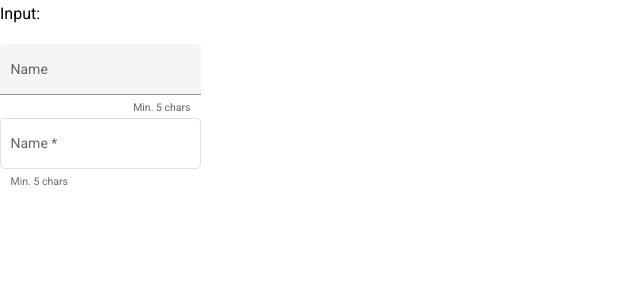
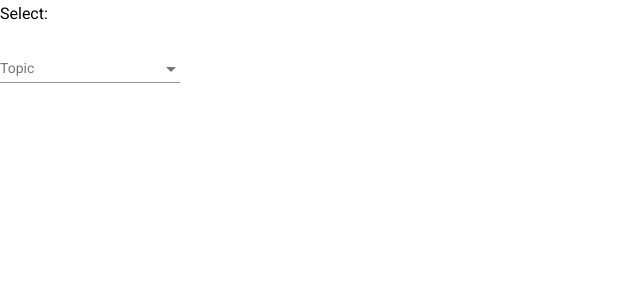
Before and after one commit to ItzhakVilensky/material-demo, an Angular app in the folder material/: page / in a window 1280 px wide. Shown: the top 300 px of the page, without its empty margins (0-640 px from the left). Built offline with nearby package versions, Linux system fonts and the light colour scheme.

Commit message:
MatSelectModule
mat-select + multiple
mat-optgroup
mat-option

```diff
--- a/material/src/app/app.component.html
+++ b/material/src/app/app.component.html
@@ -344,8 +344,7 @@
 
 
 
-<p class="mat-subheading-2">Input: </p>
-
+<!-- <p class="mat-subheading-2">Input: </p>
 <mat-form-field floatLabel="auto" hideRequiredMarker appearance="fill" color="accent">
   <mat-label>Name</mat-label>
   <input type="text" matInput required>
@@ -356,4 +355,27 @@
   <mat-label>Name</mat-label>
   <input type="text" matInput required>
   <mat-hint align="start">Min. 5 chars</mat-hint>
+</mat-form-field> -->
+
+
+
+
+<p class="mat-subheading-2">Select: </p>
+
+<mat-form-field>
+  <mat-label> Topic </mat-label>
+  <mat-select [(value)]="selectedValue" multiple>
+    <mat-option>NONE</mat-option>
+    <mat-optgroup label="web">
+      <mat-option value="opt 1">option 1</mat-option>
+      <mat-option value="opt 2">option 2</mat-option>
+      <mat-option value="opt 3">option 3</mat-option>
+    </mat-optgroup>
+    <mat-optgroup label="mobile">
+      <mat-option value="opt 1">option 1</mat-option>
+      <mat-option value="opt 2">option 2</mat-option>
+      <mat-option value="opt 3">option 3</mat-option>
+    </mat-optgroup>
+  </mat-select>
 </mat-form-field>
+{{ selectedValue }}
--- a/material/src/app/app.component.ts
+++ b/material/src/app/app.component.ts
@@ -11,6 +11,7 @@ export class AppComponent {
   showSpinner = false;
   opened = false;
   showFiller = false;
+  selectedValue: string ='';
 
   loadData() {
     this.showSpinner = true;
@@ -23,7 +24,7 @@ export class AppComponent {
     console.log('state: ', state);
   }
 
-  logChange(ev: any){
+  logChange(ev: any) {
     console.log('ev: ', ev);
   }
 }
--- a/material/src/app/material/material.module.ts
+++ b/material/src/app/material/material.module.ts
@@ -16,6 +16,7 @@ import { MatTabsModule } from '@angular/material/tabs';
 import { MatStepperModule } from '@angular/material/stepper';
 import { MatFormFieldModule } from '@angular/material/form-field';
 import { MatInputModule } from '@angular/material/input';
+import { MatSelectModule } from '@angular/material/select';
 
 const MaterialComponents = [
   MatButtonModule,
@@ -34,7 +35,8 @@ const MaterialComponents = [
   MatTabsModule,
   MatStepperModule,
   MatFormFieldModule,
-  MatInputModule
+  MatInputModule,
+  MatSelectModule
 ];
 
 @NgModule({
```
